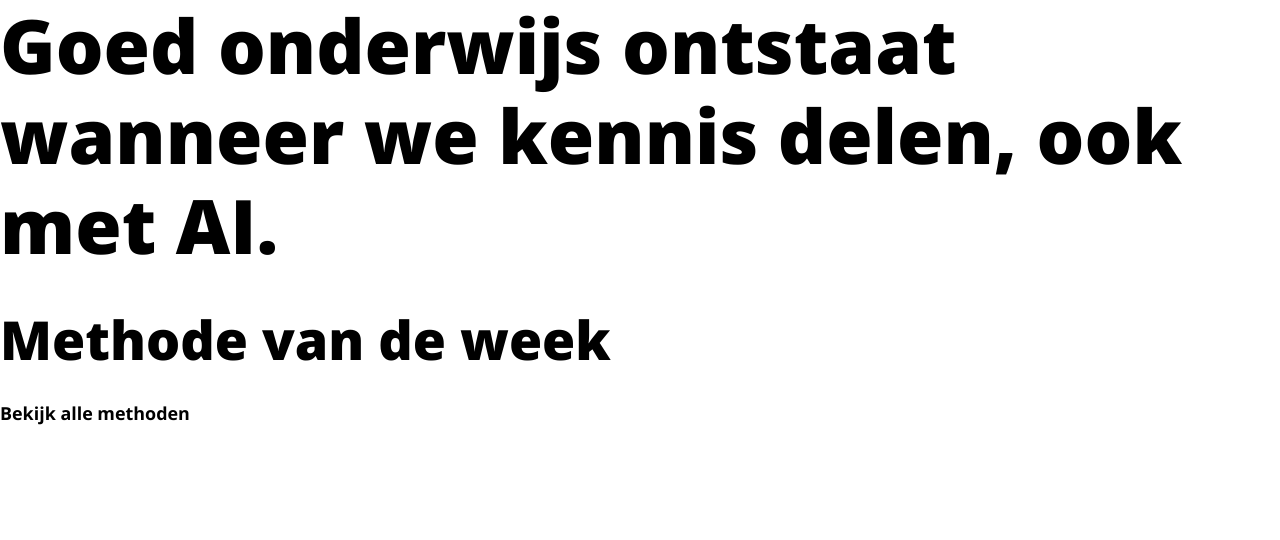
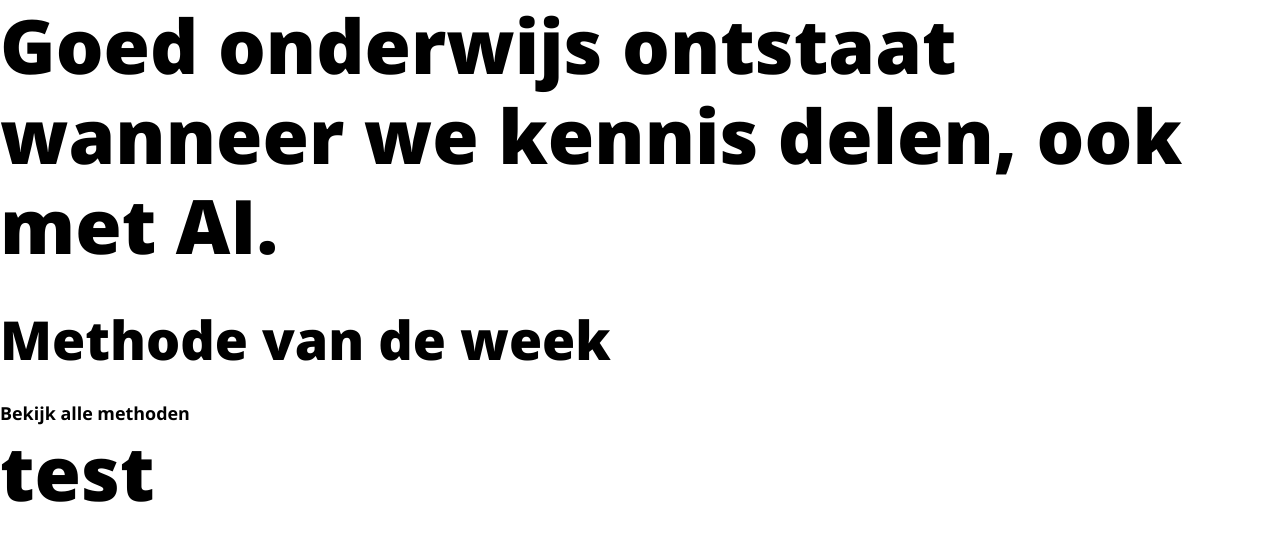
Before and after one commit to fdnd-agency/leren-met-ai, a SvelteKit app: page / in a window 1280 px wide. Shown: the top 540 px of the page. Built offline with nearby package versions, Linux system fonts and the light colour scheme.

Commit message:
#32 feat: add Carousel component (organism) and display in +page.svelte

```diff
--- /dev/null
+++ b/src/lib/components/organism/Carousel.svelte
@@ -0,0 +1,5 @@
+<script>
+
+</script>
+
+<h1> test</h1>
--- a/src/routes/+page.svelte
+++ b/src/routes/+page.svelte
@@ -2,6 +2,8 @@
   let { data } = $props()
 
   const { methods } = data
+
+  import Carousel from '$lib/components/organism/Carousel.svelte';
 
 </script>
 
@@ -9,3 +11,6 @@
 <h2>Methode van de week</h2>
 
 <a href="/methods">Bekijk alle methoden</a>
+
+
+<Carousel/>
```
